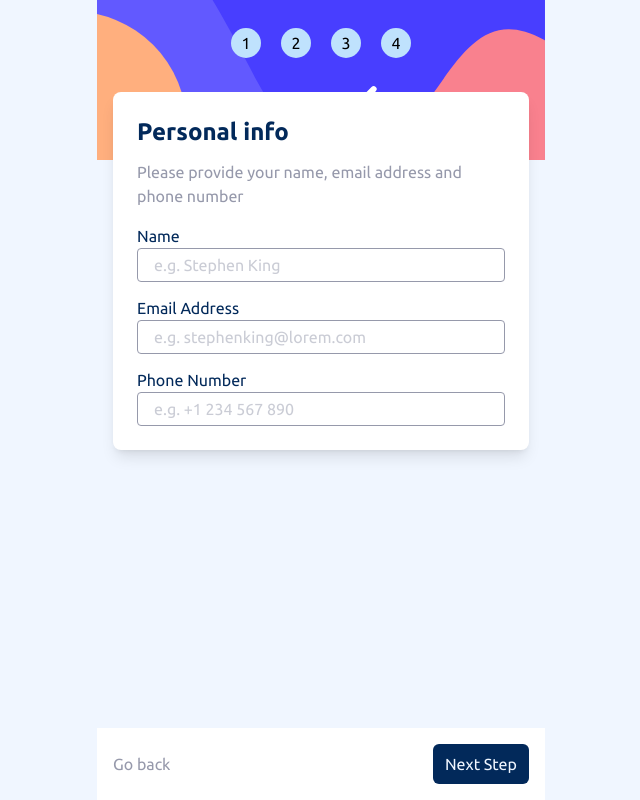
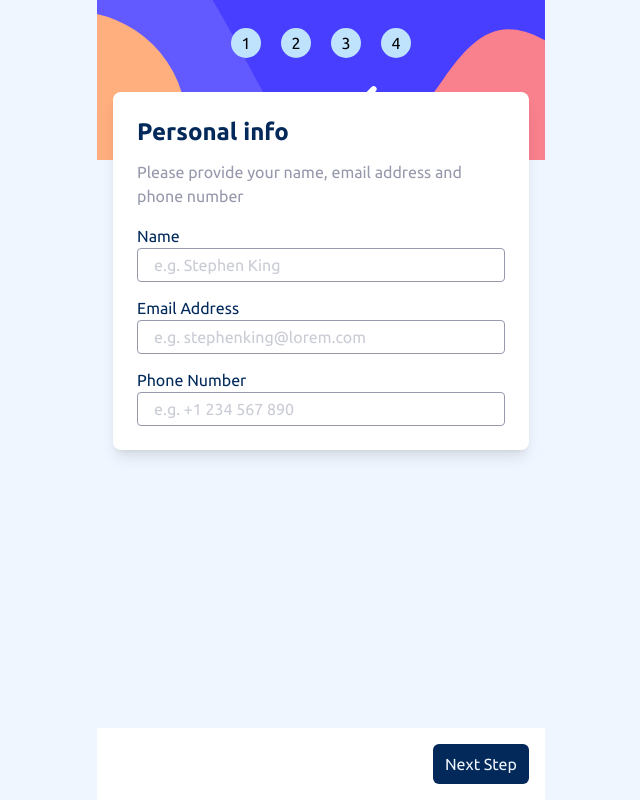
Before and after one commit to Pdave-dcn/Multi-step-form, a React (Vite) app: page / in a window 1280 px wide. Shown: the whole page, without its empty margins (319-959 px from the left). Built offline with nearby package versions, Linux system fonts and the light colour scheme.

Commit message:
Update button styles and text in App component for step navigation

```diff
--- a/src/App.tsx
+++ b/src/App.tsx
@@ -61,7 +61,7 @@ function App() {
         <div className="flex justify-between p-4 max-w-md bg-white">
           <button
             type="button"
-            className="text-cool-gray"
+            className={`text-cool-gray ${step > 1 ? "visible" : "invisible"}`}
             onClick={() => {
               handlePreviousStep();
             }}
@@ -70,12 +70,14 @@ function App() {
           </button>
           <button
             type="button"
-            className="text-magnolia bg-marine-blue p-2 px-3 rounded-md"
+            className={`text-magnolia p-2 px-3 rounded-md ${
+              step === 4 ? "bg-purplish-blue" : "bg-marine-blue"
+            }`}
             onClick={() => {
               handleNextStep();
             }}
           >
-            Next Step
+            {step === 4 ? "Confirm" : "Next Step"}
           </button>
         </div>
       </div>
```
